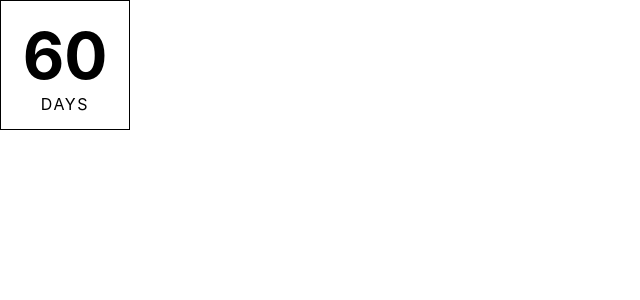
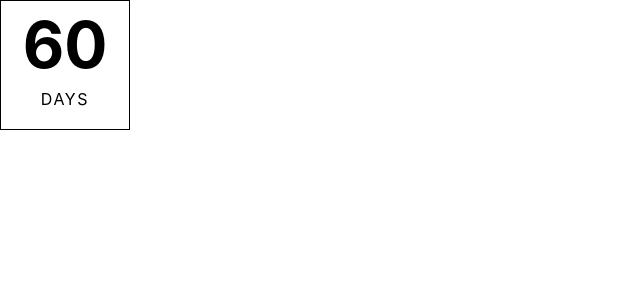
Before and after one commit to dalandcap/countdown, a React (Create React App) app: page / in a window 1280 px wide. Shown: the top 300 px of the page, without its empty margins (0-640 px from the left). Built offline with nearby package versions, Linux system fonts and the light colour scheme.

Commit message:
add minor type spacing tweaks

```diff
--- a/src/components/TimeCell/TimeCell.tsx
+++ b/src/components/TimeCell/TimeCell.tsx
@@ -7,13 +7,14 @@ const Wrapper = styled.div`
   border: 1px solid black;
   display: flex;
   flex-direction: column;
-  justify-content: center;
+  justify-content: space-evenly;
   align-items: center;
 `;
 
 const Value = styled.div`
   font-size: 4rem;
   font-weight: bold;
+  line-height: .75em;
 `;
 
 const Label = styled.div`
```
